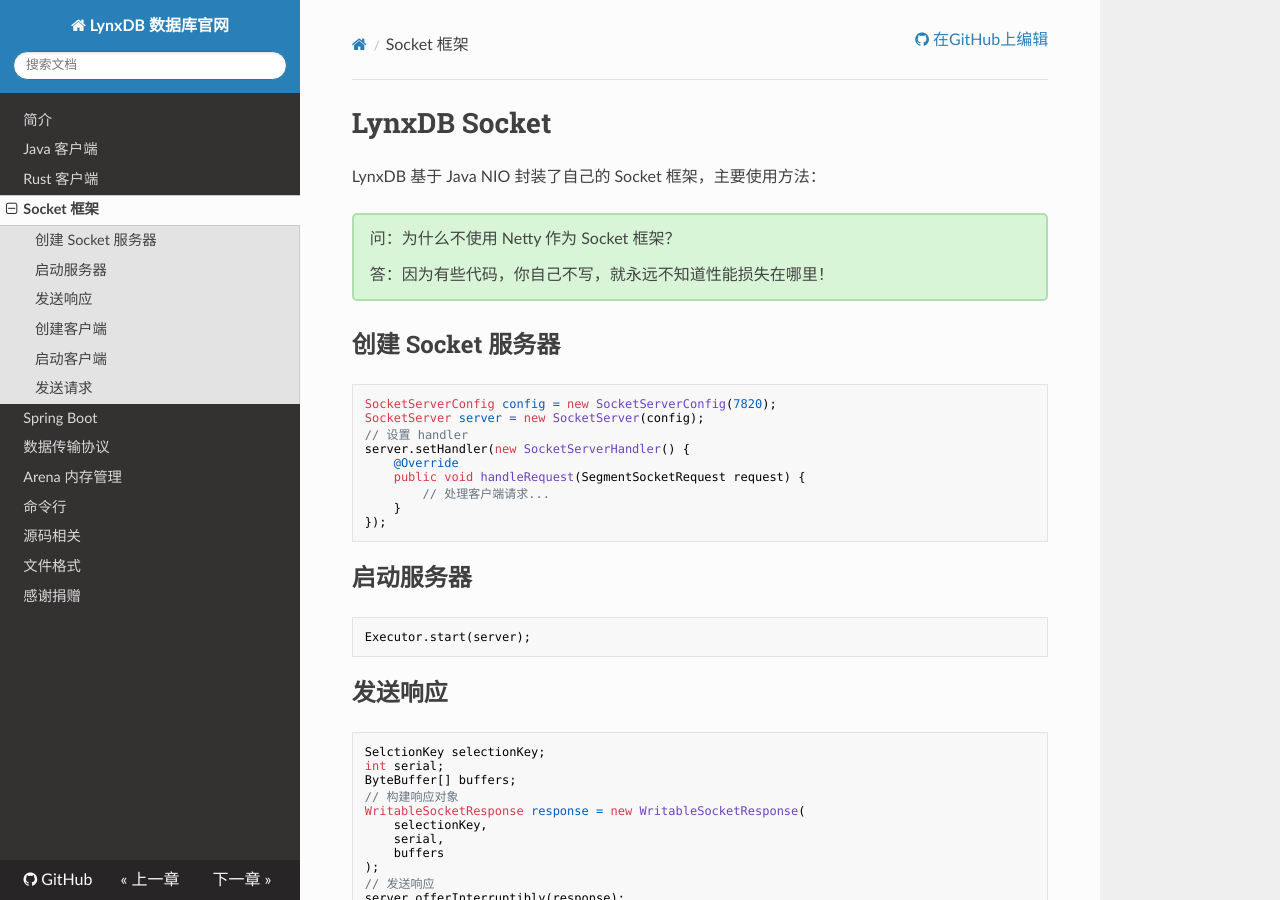
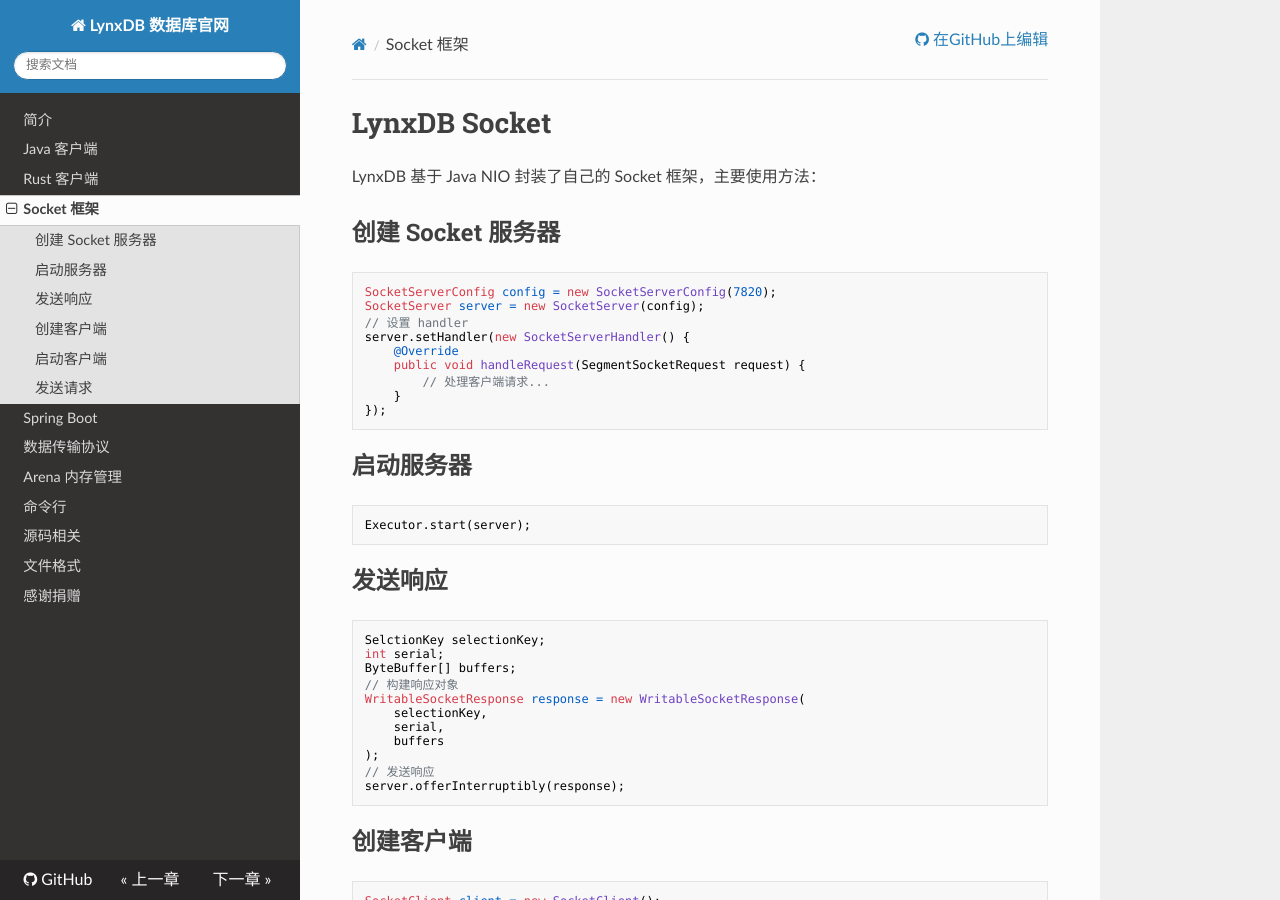
Before and after one commit to LynxDB-Project/lynxdb-docs, an MkDocs documentation site: the page built from docs/socket.md, in a window 1280 px wide and 900 px high. Built offline with MkDocs 1.6.1, drawn with Linux system fonts in a browser that asks for light colours; nearby versions of some CDN libraries.

Commit message:
feat: Update socket.md

```diff
--- a/docs/socket.md
+++ b/docs/socket.md
@@ -1,10 +1,6 @@
 # LynxDB Socket
 
 LynxDB 基于 Java NIO 封装了自己的 Socket 框架，主要使用方法：
-
-> 问：为什么不使用 Netty 作为 Socket 框架？
->
-> 答：因为有些代码，你自己不写，就永远不知道性能损失在哪里！
 
 ## 创建 Socket 服务器
 
```
